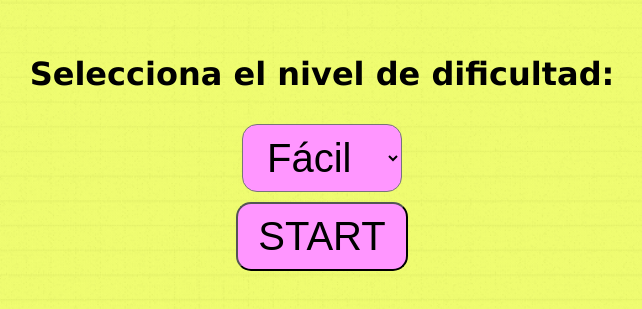
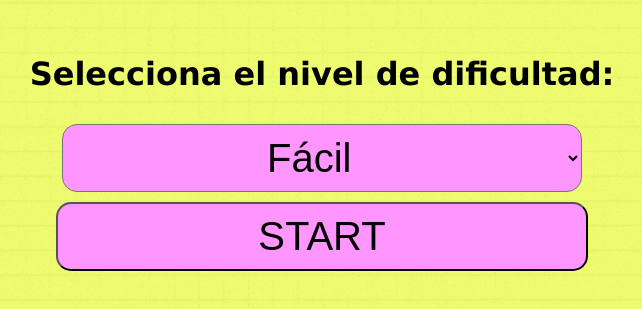
Before and after one commit to CastiblancoEly/Adivina-el-numero, a plain HTML site: page index.html in a window 1280 px wide. Shown: the part 469-778 px from the top of the page, without its empty margins (318-960 px from the left). Drawn offline with Linux system fonts and the light colour scheme.

Commit message:
Terminado (Cursor ok)

```diff
--- a/style.css
+++ b/style.css
@@ -1,7 +1,6 @@
 /* Estilo para el body */
 body {
-    background-image: url(./imagenes/baKC.png);
-    /* Imagen de fondo */
+    background-image: url(./imagenes/baKC.png);/* Imagen de fondo */
     background-position: center;
     display: flex;
     justify-content: center;
@@ -55,6 +54,7 @@ body {
     font-family: Impact, Haettenschweiler, "Arial Narrow Bold", sans-serif;
     color: rgb(0, 2, 5);
     border: 5px solid #ff96ff;
+    cursor: pointer;
 }
 
 /* Estilo para las celdas incorrectas */
@@ -99,7 +99,7 @@ body {
 
 /* Estilo general para los botones */
 .btn {
-    padding: 10px 20px;
+    padding: 10px 200px;
     font-size: 40px;
     margin-top: 10px;
     cursor: pointer;
```
